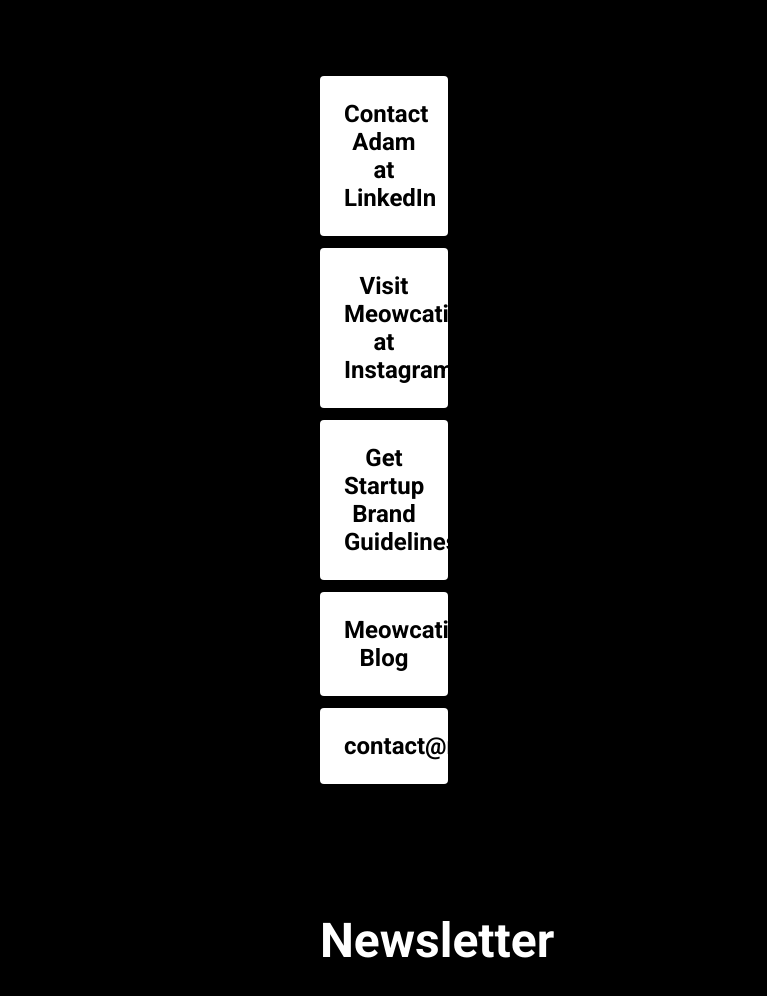
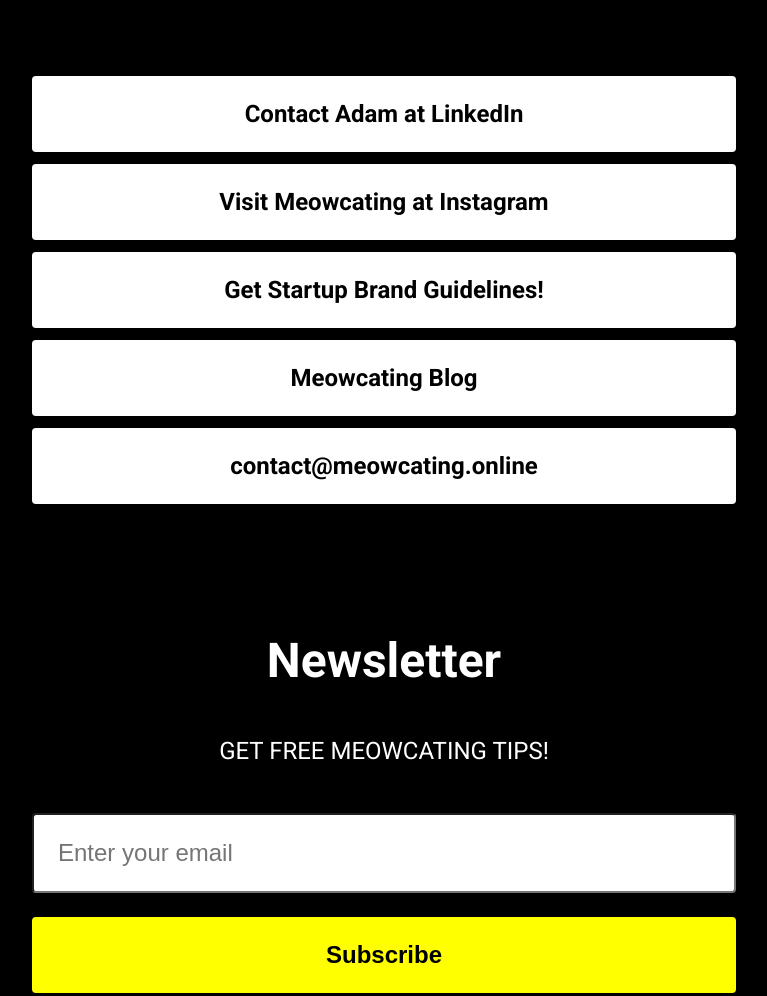
Before and after one commit to meowcating/meowcating.github.io, a plain HTML site: page index.html in a window 1280 px wide. Shown: the top 996 px of the page, without its empty margins (256-1023 px from the left). Drawn offline with nearby package versions, Linux system fonts and the light colour scheme.

Commit message:
Update screen.css

```diff
--- a/src/screen.css
+++ b/src/screen.css
@@ -185,6 +185,58 @@
     opacity: 80%;
 }
 
+@media (max-width: 1440px) {
+	.links {
+		min-width: 100%;
+		padding: 4em 24em 4em 24em;
+		color: white;
+		text-align: center;
+	}
+
+	#newsletter {
+    padding: 4em 24em 4em 24em;
+	}
+}
+
+@media (max-width: 1360px) {
+	.links {
+		min-width: 100%;
+		padding: 4em 22em 4em 22em;
+		color: white;
+		text-align: center;
+	}
+
+	#newsletter {
+    padding: 4em 22em 4em 22em;
+	}
+}
+
+@media (max-width: 1280px) {
+	.links {
+		min-width: 100%;
+		padding: 4em 18em 4em 18em;
+		color: white;
+		text-align: center;
+	}
+	#newsletter {
+		padding: 4em 18em 4em 18em;
+	}
+}
+
+@media (max-width: 1024px) {
+	.links {
+		min-width: 100%;
+		padding: 4em 6em 4em 6em;
+		color: white;
+		text-align: center;
+	}
+	#newsletter {
+		padding: 4em 6em 4em 6em;
+	}
+}
+
+
+
 @media (max-width: 62em) {
 
     header h1 {
```
